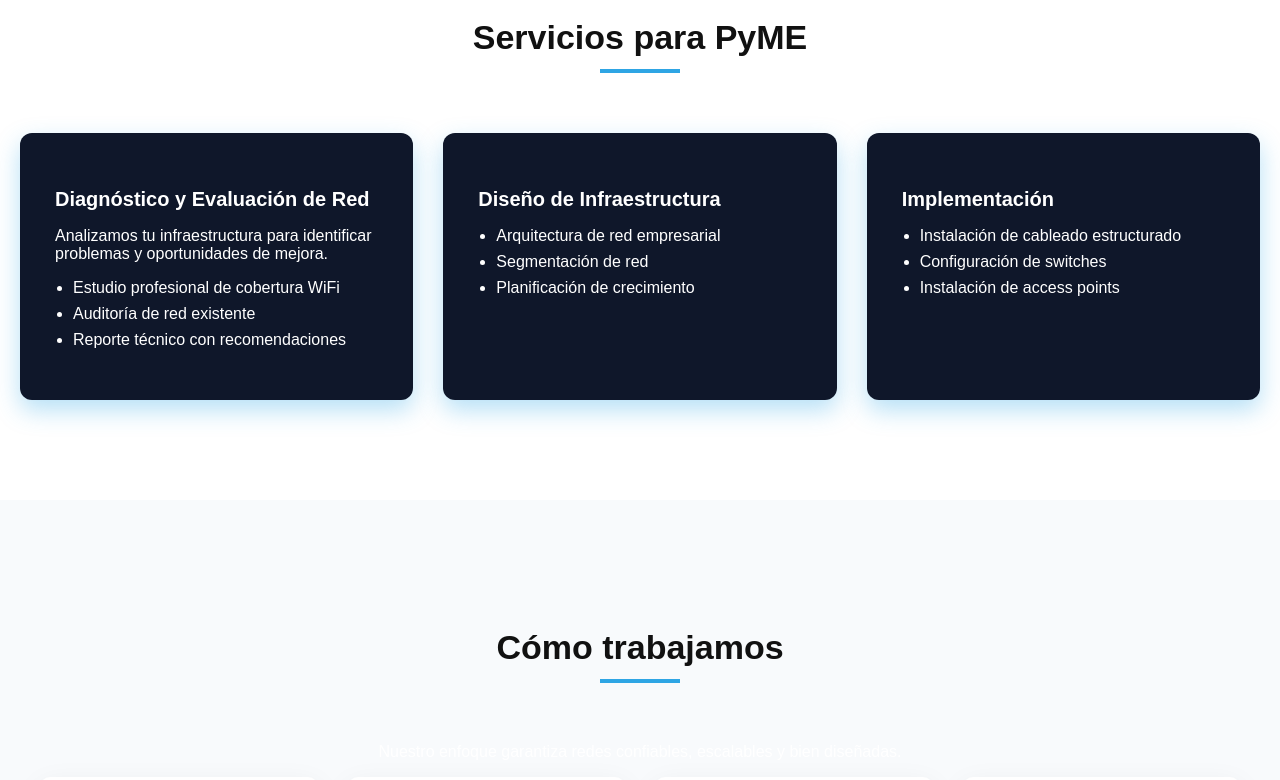
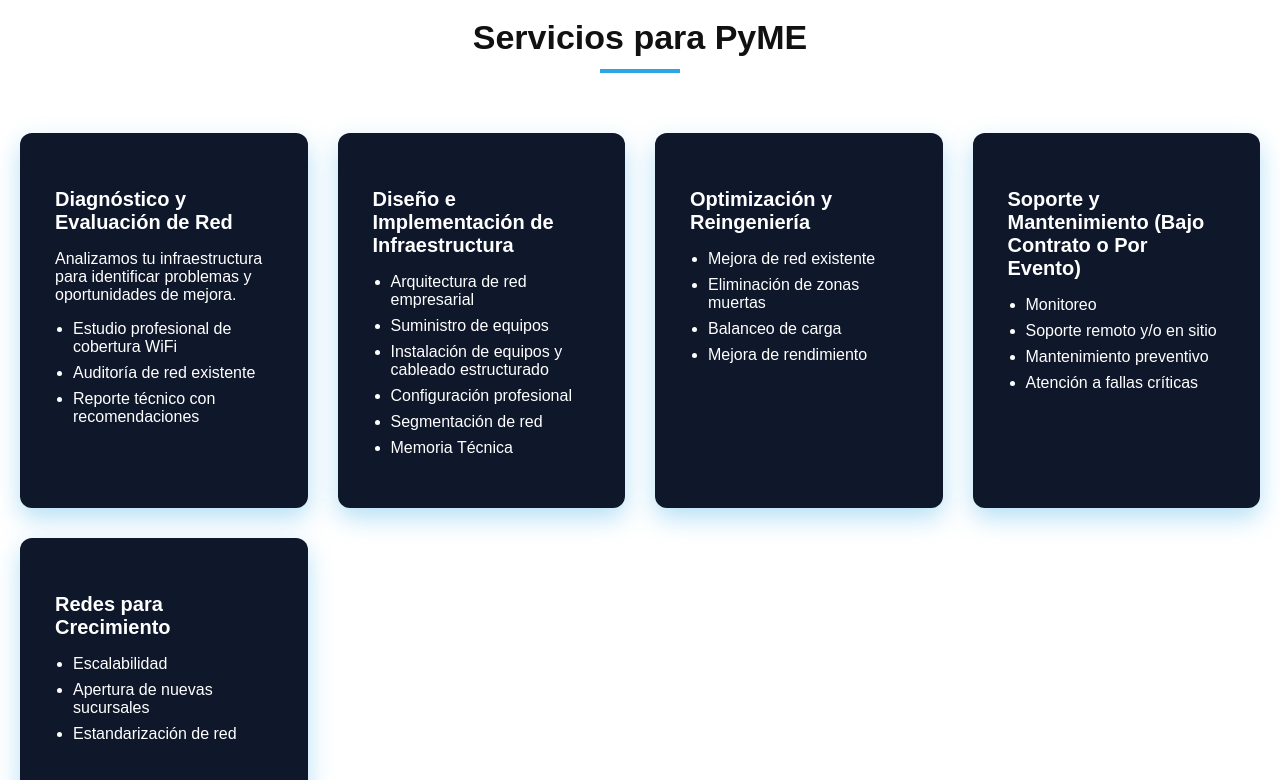
Before and after one commit to OcteFlow/octeflow-site, a Next.js app: page /pyme in a window 1280 px wide. Shown: the part 640-1420 px from the top of the page. Built offline with nearby package versions, Linux system fonts and the light colour scheme.

Commit message:
Update catalogData.js

```diff
--- a/data/catalogData.js
+++ b/data/catalogData.js
@@ -12,20 +12,43 @@ export const catalogData = {
     },
 
     {
-      title: "Diseño de Infraestructura",
+      title: "Diseño e Implementación de Infraestructura",
       list: [
         "Arquitectura de red empresarial",
+        "Suministro de equipos",
+        "Instalación de equipos y cableado estructurado",
+        "Configuración profesional",
         "Segmentación de red",
-        "Planificación de crecimiento"
+        "Memoria Técnica"
       ]
     },
 
     {
-      title: "Implementación",
+      title: "Optimización y Reingeniería",
       list: [
-        "Instalación de cableado estructurado",
-        "Configuración de switches",
-        "Instalación de access points"
+        "Mejora de red existente",
+        "Eliminación de zonas muertas",
+        "Balanceo de carga",
+        "Mejora de rendimiento"
+      ]
+    },
+
+    {
+      title: "Soporte y Mantenimiento (Bajo Contrato o Por Evento)",
+      list: [
+        "Monitoreo",
+        "Soporte remoto y/o en sitio",
+        "Mantenimiento preventivo",
+        "Atención a fallas críticas"
+      ]
+    },
+
+    {
+      title: "Redes para Crecimiento",
+      list: [
+        "Escalabilidad",
+        "Apertura de nuevas sucursales",
+        "Estandarización de red"
       ]
     }
   ],
```
